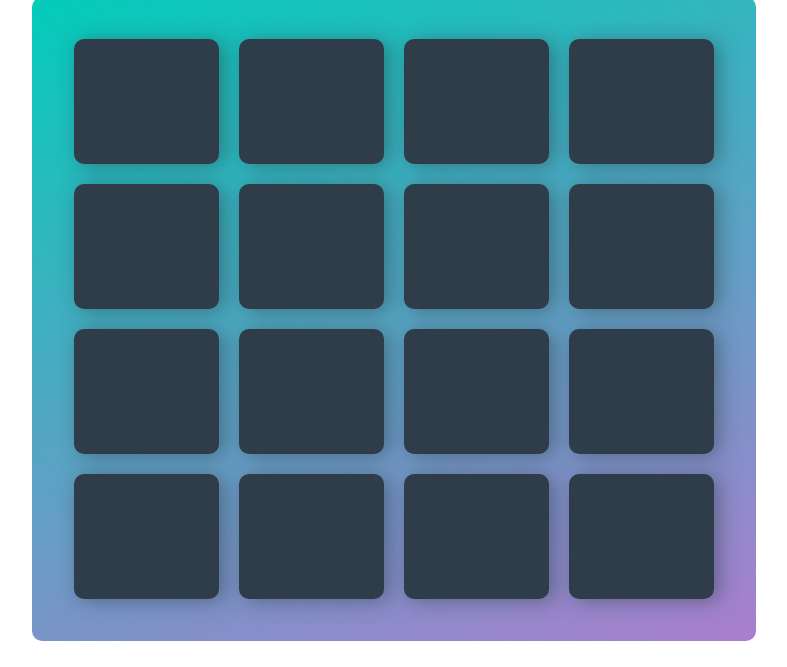
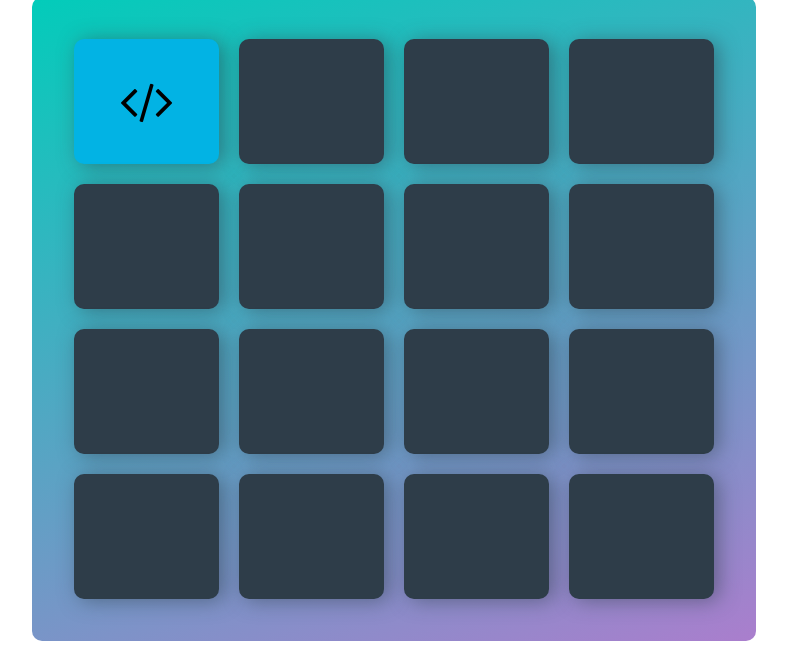
Before and after one commit to JustinTCook/memory-game, a plain HTML site: page index.html in a window 1280 px wide. Both pictures are taken after a click on the item 392 px from the left and 234 px from the top of the page. Shown: the part 133-800 px from the top of the page, without its empty margins (246-1033 px from the left). Drawn offline with Linux system fonts and the light colour scheme; a web font is replaced by a local one.

Commit message:
Add card reveal

```diff
--- a/css/app.css
+++ b/css/app.css
@@ -74,6 +74,6 @@ body {
 
 .card.revealed {
   font-size: 50px;
-  background: #02ccba;
+  background: #02b3e4;
   cursor: default;
 }
--- a/js/app.js
+++ b/js/app.js
@@ -30,17 +30,25 @@ const deck = {
  }
 }
 
-buildGame();
-
 // Build Game
 function buildGame(){
   // Shuffle game deck
   deck.cards = deck.shuffle(deck.cards);
 
-  // array containing all card elements
+  // Add classes and eventListeners
   var cards = $(".card");
   for(var i = 0; i < cards.length; i++){
     cards[i].className = "card hidden"
     cards[i].innerHTML = "<i class=\"fa fa-" + deck.cards[i] + "\"></i>"
+
+    cards[i].addEventListener('click', function(e){
+      revealCard(e.target);
+    });
   }
 }
+
+function revealCard(element){
+  element.className = "card revealed";
+}
+
+buildGame();
```
